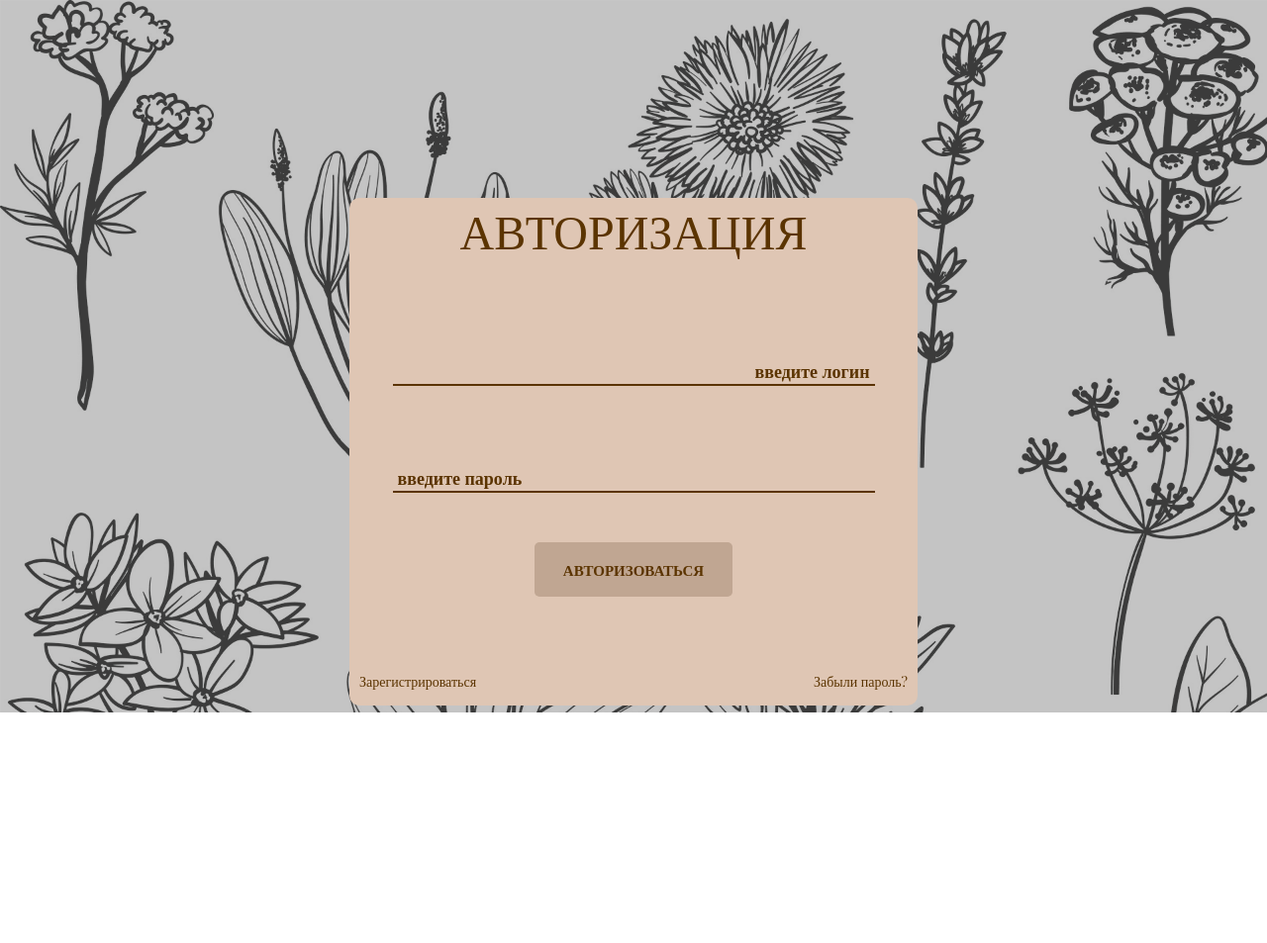
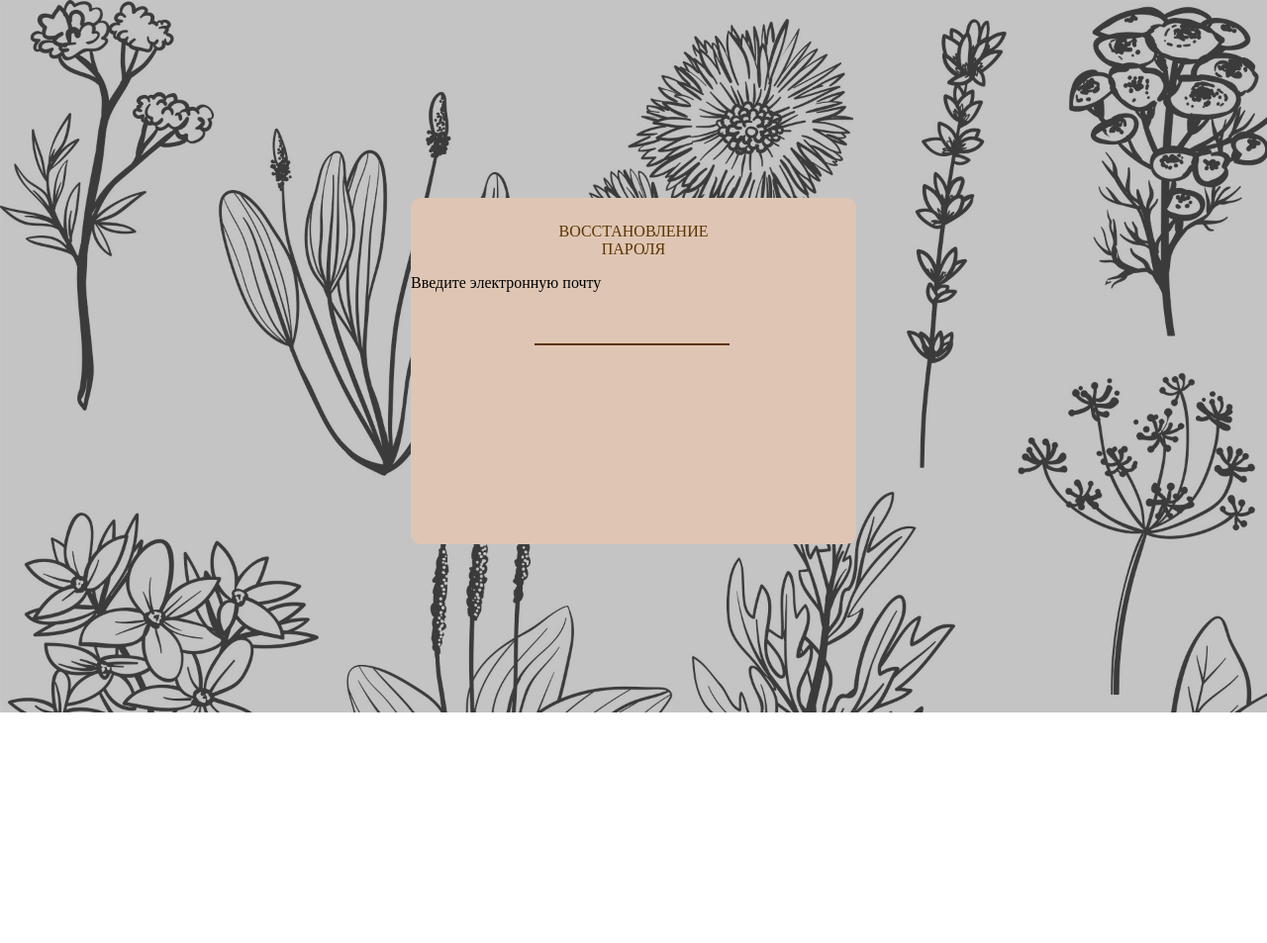
Before and after one commit to lavandafil/pharmaceutical_encyclopedia, a PHP site: page /pgs/sign_in.html in a window 1280 px wide. Shown: the top 953 px of the page at 99% size. Run offline with PHP 8.4, Linux system fonts and the light colour scheme; some libraries are stand-ins or nearby versions.

Commit message:
pass_problem

```diff
--- a/pgs/sign_in.html
+++ b/pgs/sign_in.html
@@ -13,7 +13,7 @@ content="width=device-width, user-scalable=no, initial-scale=1.0, maximum-scale=
 <title>PE | Авторизация</title>
 </head>
 <body>
-	<div class="container" id="auth_container">
+	<div class="container" id="auth_container" style="display:none">
 		<form class="form_auth" id="form_auth" onsubmit="submitPage()">
 			<p class="form_header">
 				АВТОРИЗАЦИЯ
@@ -80,5 +80,23 @@ content="width=device-width, user-scalable=no, initial-scale=1.0, maximum-scale=
 		</form>
 	</div>
 <script type="text/javascript" src="../scripts/sign_in.js"></script>
+<div class="pass_problem">
+	<form class="form_problem">
+		<p class="info_pass">
+			ВОССТАНОВЛЕНИЕ
+		</p>
+		<p class="info_pass_sas">
+			ПАРОЛЯ
+		</p>
+		<div class="form_prob">
+				<p class="info_passw">
+					Введите электронную почту
+				</p>
+				<input type="email" id="name_email" class="name_email">
+
+			</div>
+	</form>
+
+</div>
 </body>
 </html>
--- a/style/sign_in.css
+++ b/style/sign_in.css
@@ -24,6 +24,8 @@ body{
 	margin-top: 20px;
 	color: #5b3401;
 	font-family: 'Playfair Display';
+
+
 }
 .login_field{
 	border-width: 0 0 2px 0;
@@ -195,12 +197,45 @@ color:#5b3401;
 	border-color: #5b3401;
 	display: inline;
 
-
 }
 .info_date{
 	display: inline;
 	margin-bottom: -5px;
 	padding-top: 15px;
+}
+.pass_problem{
+	width: 450px;
+    margin: 0 auto;
+    background-color: #dfc6b4 ;
+    height: 350px;
+    margin-top: 200px;
+    border-radius: 10px;
+
+}
+.info_pass{
+text-align: center;
+margin-bottom: 0px;
+padding-top: 25px;
+color: #5b3401;
+}
+.info_pass_sas{
+	text-align: center;
+	margin-top: 0px;
+	color: #5b3401;
+}
+.name_email{
+	border-width: 0 0 2px 0;
+	background-color: transparent;
+	width: 190px;
+    font-size: 18px;
+    font-family: 'Playfair Display';
+    font-weight: bold;
+    color: #5b3401;
+    padding-left: 5px;
+    caret-color: #5b3401;
+    border-color: #5b3401;
+    margin-left: 125px;
+    margin-top: 10px;
 }
 @media (max-width: 575.98px) {
 
```
Lines whose indentation alone changed are shown as unchanged.
